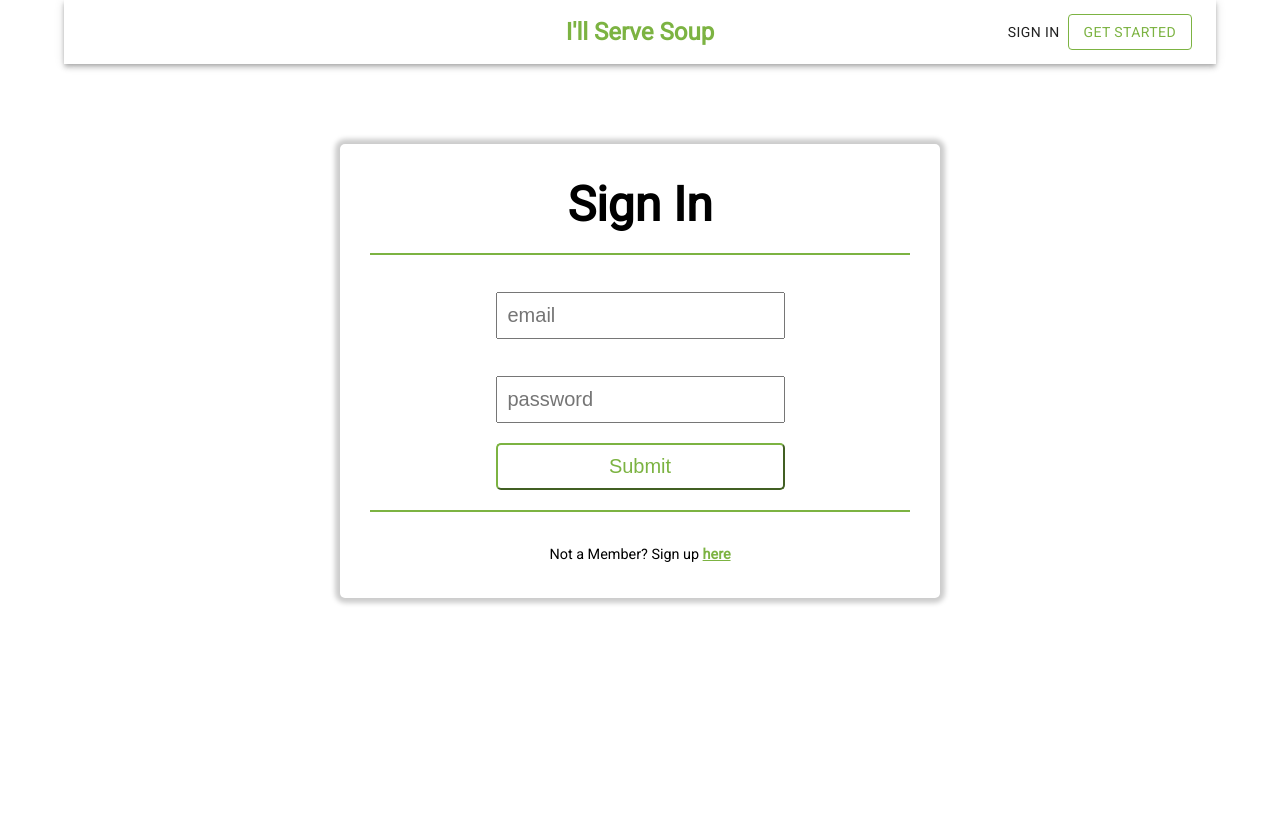
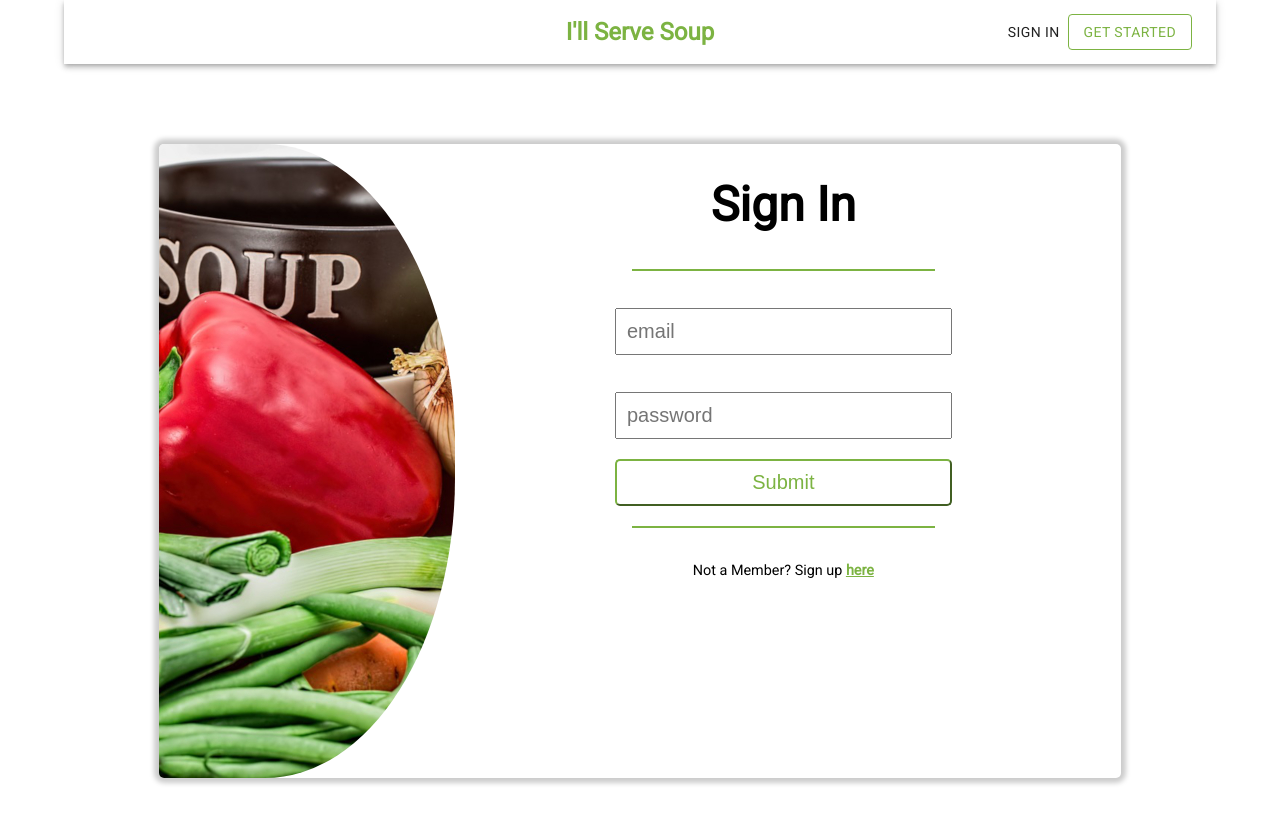
Before and after one commit to build-i-ll-serve-soup/Frontend, a React (Create React App) app: page /login in a window 1280 px wide. Shown: the top 824 px of the page. Before the commit the page ends 800 px from the top, so only its background shows below. Built offline with nearby package versions, Linux system fonts and the light colour scheme.

Commit message:
Add curved image to sign in page

```diff
--- a/src/App.css
+++ b/src/App.css
@@ -6,7 +6,7 @@
 }
 
 .onboard-form {
-  width: 600px;
+  width: 962px;
   height: auto;
   background-color: white;
   border-radius: 5px;
@@ -14,7 +14,25 @@
   box-shadow: 0px 0px 5px 5px #ccc;
   display: flex;
   flex-wrap: wrap;
+  justify-content: flex-start;
   text-align: center;
+}
+
+.onboard-form .image {
+  width: 30%;
+  margin-bottom: -4px;
+}
+
+.onboard-form .image img {
+  border-top-left-radius: 5px;
+  border-top-right-radius: 190px 300px;
+  border-bottom-right-radius: 190px 300px;
+  border-bottom-left-radius: 5px;
+}
+
+.onboard-form .signup-form {
+  width: 35%;
+  padding: 0 17.4% 17.4%;
 }
 
 .form {
--- a/src/components/Auth/Login.js
+++ b/src/components/Auth/Login.js
@@ -28,6 +28,8 @@ const Login = props => {
 
   return (
     <div className="onboard-form">
+      <div className="image"><img src="images/bowl-marked-soup.jpg" alt="Bowl Marked Soup" /></div>
+      <div className="signup-form">
         <div className="form-header">
           <h1>Sign In</h1>
         </div>
@@ -55,6 +57,7 @@ const Login = props => {
           <p>Not a Member? Sign up <Link to='/signup' style={{color: '#7cb342', fontWeight: 'bold'}}>here</Link></p>
         </div>
       </div>
+    </div>
   );
 };
 export default Login;
```
Also changed, not shown: public/images/bowl-marked-soup.jpg (added), 1 other file (tests, documents, lock files or other folders). Lines whose indentation alone changed are shown as unchanged.
